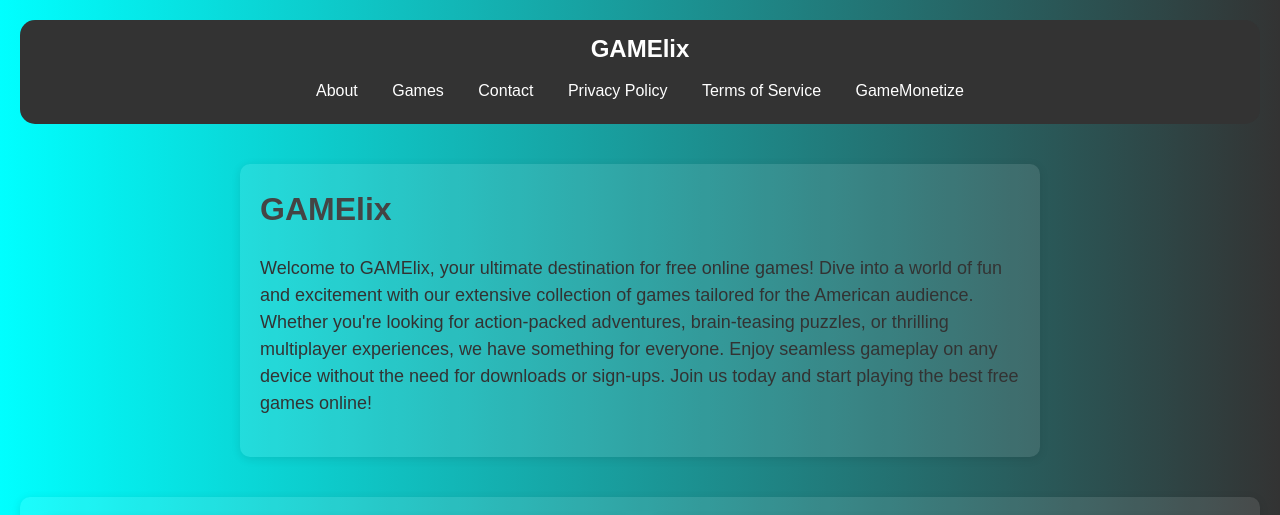
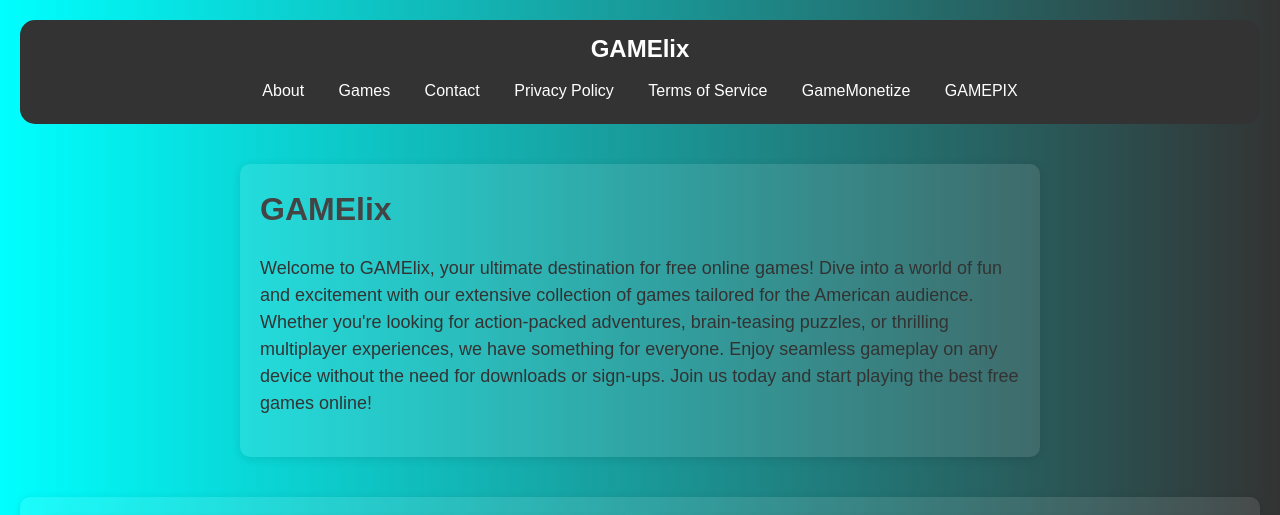
Before and after one commit to KhaledWaledpro/gamelix, a plain HTML site: page index.html in a window 1280 px wide. Shown: the top 515 px of the page. Drawn offline with Linux system fonts and the light colour scheme.

Commit message:
Update index.html

```diff
--- a/index.html
+++ b/index.html
@@ -34,7 +34,7 @@ Join the fun and let the games begin!">
                 <li><a href="privacy.html">Privacy Policy</a></li>
                 <li><a href="terms.html">Terms of Service</a></li>
                 <li><a href="GameMonetize.html">GameMonetize</a></li>
-
+                <li><a href="gamepix.html">GAMEPIX</a></li>
             </ul>
         </nav>
     </header>
```
